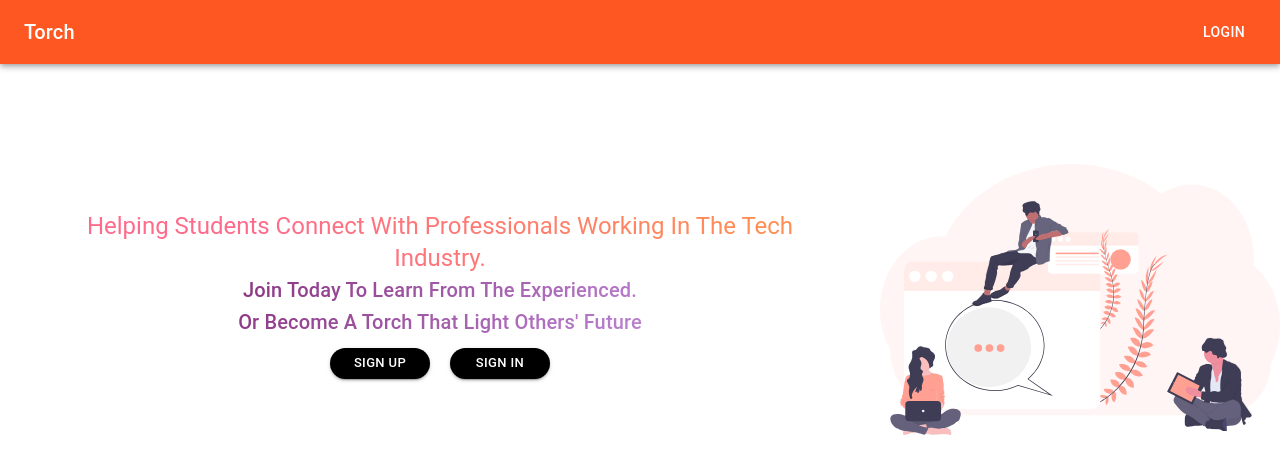
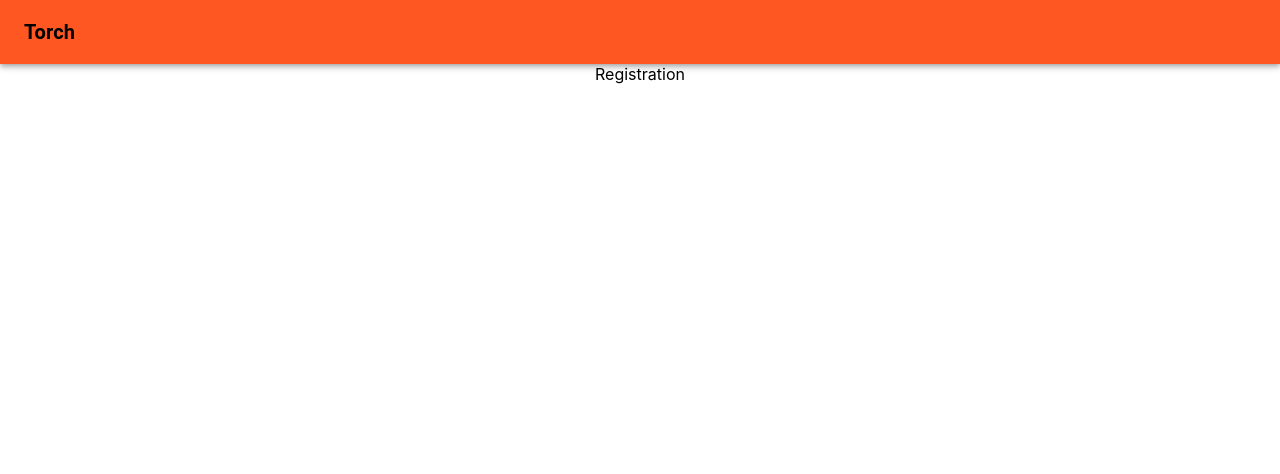
Before and after one commit to Kevin1192/open-hacks-project, a React (Create React App) app: page /register in a window 1280 px wide. Shown: the top 474 px of the page. Built offline with nearby package versions, Linux system fonts and the light colour scheme.

Commit message:
Adds routing

```diff
--- a/package.json
+++ b/package.json
@@ -9,6 +9,7 @@
     "@testing-library/user-event": "^7.1.2",
     "react": "^16.13.1",
     "react-dom": "^16.13.1",
+    "react-router-dom": "^5.2.0",
     "react-scripts": "3.4.1"
   },
   "scripts": {
--- a/src/App.js
+++ b/src/App.js
@@ -4,9 +4,17 @@ import {
   createMuiTheme,
   ThemeProvider,
 } from "@material-ui/core/styles";
+import {
+  BrowserRouter as Router,
+  Switch,
+  Route,
+} from "react-router-dom";
+import orange from "@material-ui/core/colors/deepOrange";
+
 import NavBar from "./components/NavBar";
 import Landing from "./components/Landing";
-import orange from "@material-ui/core/colors/deepOrange";
+import Login from "./components/Login";
+import Registration from "./components/Registration";
 
 const theme = createMuiTheme({
   palette: {
@@ -16,14 +24,33 @@ const theme = createMuiTheme({
     danger: "orange",
   },
 });
+
 function App() {
   return (
+    <Router>
       <div className="App">
+        <Switch>
+          <Route path="/register">
+            <ThemeProvider theme={theme}>
+              <NavBar />
+              <Registration />
+            </ThemeProvider>
+          </Route>
+          <Route path="/login">
+            <ThemeProvider theme={theme}>
+              <NavBar />
+            </ThemeProvider>
+            <Login />
+          </Route>
+          <Route path="/">
             <ThemeProvider theme={theme}>
               <NavBar />
               <Landing />
             </ThemeProvider>
+          </Route>
+        </Switch>
       </div>
+    </Router>
   );
 }
 
--- a/src/components/Landing.js
+++ b/src/components/Landing.js
@@ -2,6 +2,7 @@ import React from "react";
 import { makeStyles } from "@material-ui/core/styles";
 import Typography from "@material-ui/core/Typography";
 import Button from "@material-ui/core/Button";
+import { Link } from "react-router-dom";
 
 import LandingImg from "../img/undraw_Group_chat_unwm.svg";
 
@@ -39,6 +40,10 @@ const useStyles = makeStyles((theme) => ({
     WebkitBackgroundClip: "text",
     WebkitTextFillColor: "transparent",
   },
+  link: {
+    textDecoration: "none",
+    color: "white"
+  }
 }));
 
 export default function Landing() {
@@ -64,7 +69,9 @@ export default function Landing() {
             variant="contained"
             className={classes.btn}
           >
-            Sign Up
+            <Link to="/register" className={classes.link}>
+              Register
+            </Link>
           </Button>
           <Button
             color="primary"
@@ -72,7 +79,9 @@ export default function Landing() {
             variant="contained"
             className={classes.btn}
           >
-            Sign In
+            <Link to="/login" className={classes.link}>
+              Login
+            </Link>
           </Button>
         </div>
       </div>
--- /dev/null
+++ b/src/components/Login.js
@@ -0,0 +1,9 @@
+import React from "react";
+
+export default function Login() {
+  return (
+    <div>
+      Login
+    </div>
+  );
+}
--- a/src/components/NavBar.js
+++ b/src/components/NavBar.js
@@ -4,6 +4,7 @@ import AppBar from "@material-ui/core/AppBar";
 import Toolbar from "@material-ui/core/Toolbar";
 import Typography from "@material-ui/core/Typography";
 import Button from "@material-ui/core/Button";
+import { Link } from "react-router-dom";
 
 const useStyles = makeStyles((theme) => ({
   root: {
@@ -16,7 +17,12 @@ const useStyles = makeStyles((theme) => ({
     flexGrow: 1,
   },
   toolbar: {
-      justifyContent: 'space-between'
+    justifyContent: "space-between"
+  },
+  logoLink: {
+    textDecoration: "none",
+    color: "black",
+    fontWeight: "bold"
   }
 }));
 
@@ -27,10 +33,11 @@ export default function ButtonAppBar() {
     <div className={classes.root}>
       <AppBar position="static">
         <Toolbar className={classes.toolbar}>
-            <Typography variant="h6">
+          <Typography variant="h6">
+            <Link className={classes.logoLink} to="/">
               Torch
-            </Typography>
-          <Button color="inherit">Login</Button>
+            </Link>
+          </Typography>
         </Toolbar>
       </AppBar>
     </div>
--- /dev/null
+++ b/src/components/Registration.js
@@ -0,0 +1,9 @@
+import React from "react";
+
+export default function Registration() {
+  return (
+    <div>
+      Registration
+    </div>
+  );
+}
```
Also changed, not shown: 1 other file (tests, documents, lock files or other folders). Lines whose indentation alone changed are shown as unchanged.
